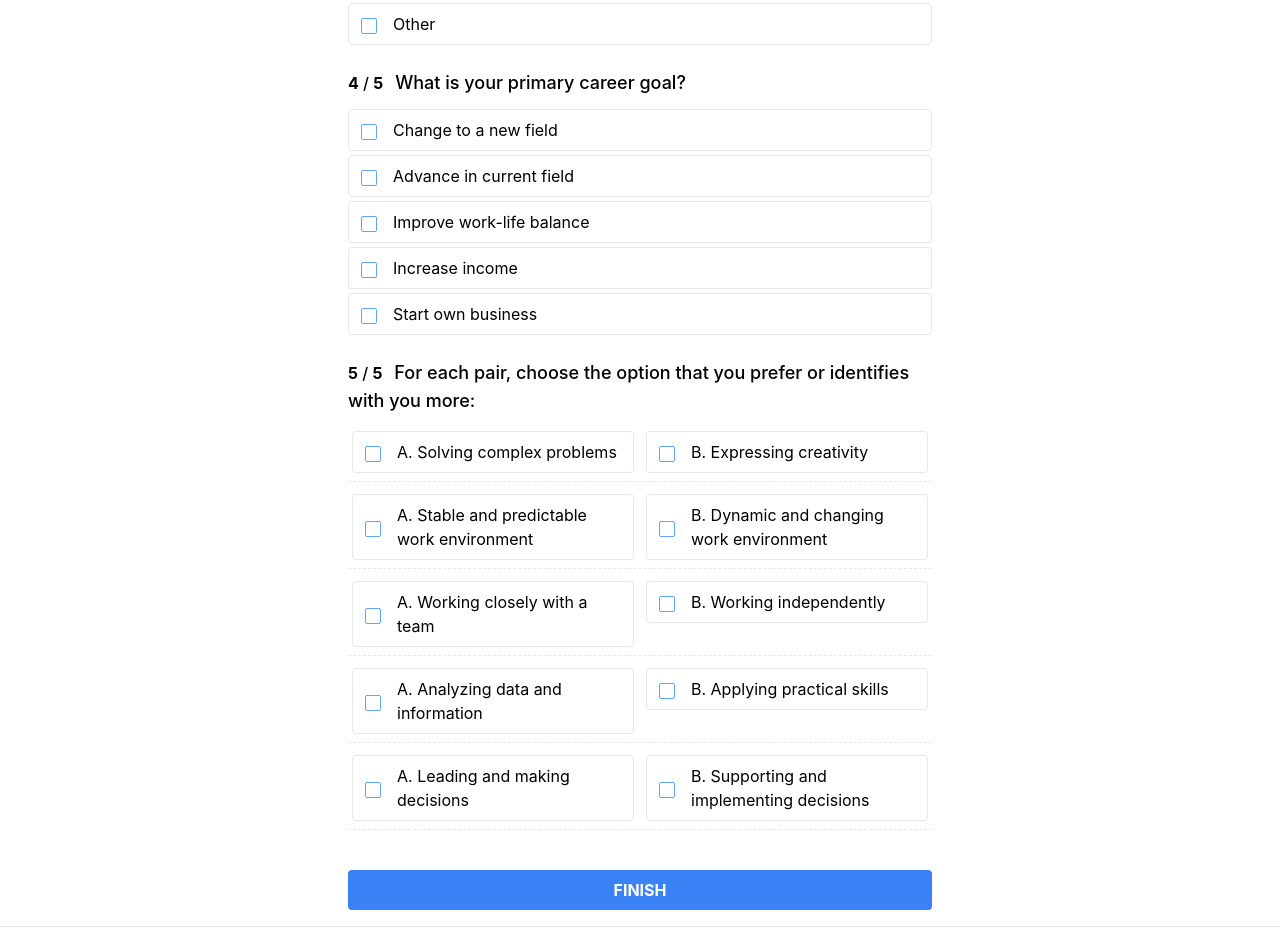
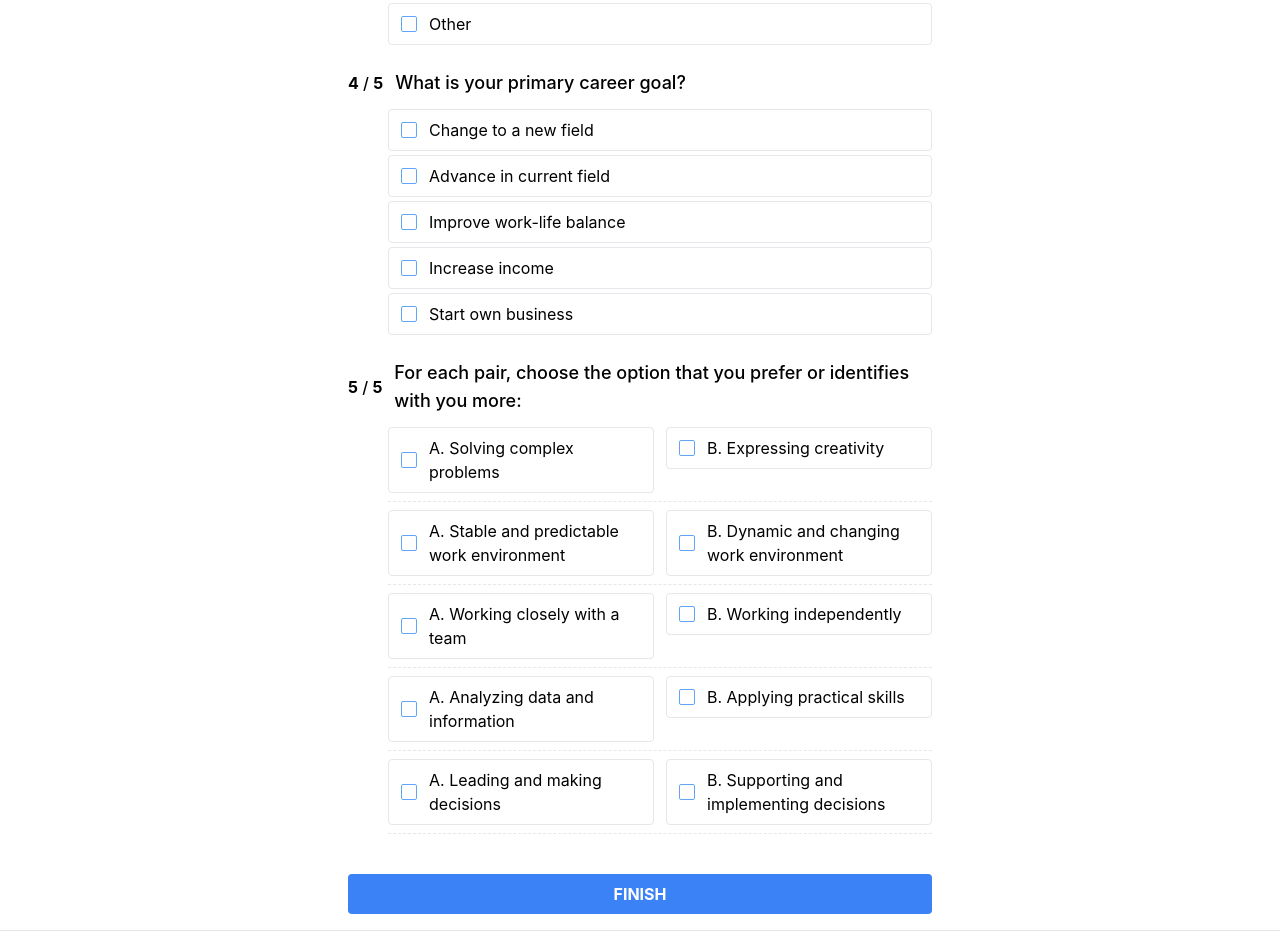
Before and after one commit to snotor-artem-horevyi/career-questionnaire-test-app, a React (Create React App) app: page / in a window 1280 px wide. Shown: the part 877-1808 px from the top of the page. Built offline with nearby package versions, Linux system fonts and the light colour scheme.

Commit message:
add more styles for form

```diff
--- a/public/index.html
+++ b/public/index.html
@@ -24,6 +24,12 @@
       work correctly both with client-side routing and a non-root public URL.
       Learn how to configure a non-root public URL by running `npm run build`.
     -->
+    <link rel="preconnect" href="https://fonts.googleapis.com" />
+    <link rel="preconnect" href="https://fonts.gstatic.com" crossorigin />
+    <link
+      href="https://fonts.googleapis.com/css2?family=Titillium+Web:ital,wght@0,200;0,300;0,400;0,600;0,700;0,900;1,200;1,300;1,400;1,600;1,700&display=swap"
+      rel="stylesheet"
+    />
     <title>Test App</title>
   </head>
   <body>
--- a/src/components/form/Input.jsx
+++ b/src/components/form/Input.jsx
@@ -5,7 +5,7 @@ export default function Input({ type, label, name, value, checked, onChange }) {
       {/* <label className="inline-block w-full border rounded p-2 px-3 cursor-pointer hover:-ml-2 hover:shadow-lg"> */}
       <label
         className={css(
-          "relative flex items-center gap-2 w-full",
+          "relative flex items-center gap-3 w-full",
           "border rounded p-2 px-3 cursor-pointer",
           "hover:-ml-2 hover:shadow-lg transform duration-300",
           checked && "bg-lime-500 text-white border-lime-400 font-semibold",
@@ -15,7 +15,7 @@ export default function Input({ type, label, name, value, checked, onChange }) {
           type={type}
           name={name}
           value={value}
-          className="mr-2 peer shrink-0 appearance-none w-4 h-4 border border-blue-400 rounded-sm mt-1 checked:border-0"
+          className=" peer shrink-0 appearance-none w-4 h-4 border border-blue-400 rounded-sm checked:border-0"
           checked={checked ?? false}
           onChange={onChange}
         />
--- a/src/components/questionnaire/ComparisonQuestion.jsx
+++ b/src/components/questionnaire/ComparisonQuestion.jsx
@@ -10,19 +10,19 @@ export default function ComparisonQuestion({
 }) {
   return (
     <fieldset className="mb-5" key={question.id}>
-      <legend className="block text-lg font-medium mb-2">
-        <span className="mr-3 text-base">
+      <legend className="flex items-center text-lg font-medium mb-2">
+        <span className="mr-3 text-base text-nowrap">
           <b>{position}</b> / <b>{total}</b>
         </span>
 
         {question[language].question}
       </legend>
 
-      <div className="grid grid-cols-2">
+      <div className="grid grid-cols-2 pl-10">
         {question[language].pairs.map((pair, i) => (
           <div
             key={question.id + i}
-            className="col-span-2 grid grid-cols-2 gap-3 my-1 p-1 pb-2 border-b border-dashed"
+            className="col-span-2 grid grid-cols-2 gap-3 my-1 pb-2 border-b border-dashed"
           >
             <Input
               type="radio"
--- a/src/components/questionnaire/QuestionnaireResults.jsx
+++ b/src/components/questionnaire/QuestionnaireResults.jsx
@@ -49,7 +49,7 @@ export default function QuestionnaireResults({
         Career Results
       </h1>
 
-      <div className="grid grid-cols-2 gap-2">
+      <div className="grid grid-cols-2 gap-2 mb-2">
         {Object.keys(userScores).map((carrerId, index) => {
           return (
             <div
--- a/src/components/questionnaire/SingleQuestion.jsx
+++ b/src/components/questionnaire/SingleQuestion.jsx
@@ -1,27 +1,34 @@
 import Input from "../form/Input";
 
-export default function SingleQuestion({ question, answers, language, onAnswer, position, total }) {
-
+export default function SingleQuestion({
+  question,
+  answers,
+  language,
+  onAnswer,
+  position,
+  total,
+}) {
   return (
     <fieldset className="mb-5" key={question.id}>
-      <legend className="block text-lg font-medium mb-2">
-        <span className="mr-3 text-base"><b>{position}</b> / <b>{total}</b></span>
+      <legend className="flex items-center text-lg font-medium mb-2">
+        <span className="mr-3 text-base text-nowrap">
+          <b>{position}</b> / <b>{total}</b>
+        </span>
         <span>{question[language].question}</span>
       </legend>
 
-      <div className="">
+      <div className="pl-10">
         {question[language].options.map((option, i) => (
-          <div
-            key={question.id + i}
-            className="my-1"
-          >
+          <div key={question.id + i} className="my-1 ">
             <Input
               type="radio"
               label={option}
               name={question.id}
               value={question.en.options[i]}
               checked={answers[question.id] === question.en.options[i]}
-              onChange={(e) => { onAnswer(question.id, e.target.value); }}
+              onChange={(e) => {
+                onAnswer(question.id, e.target.value);
+              }}
             />
           </div>
         ))}
```
